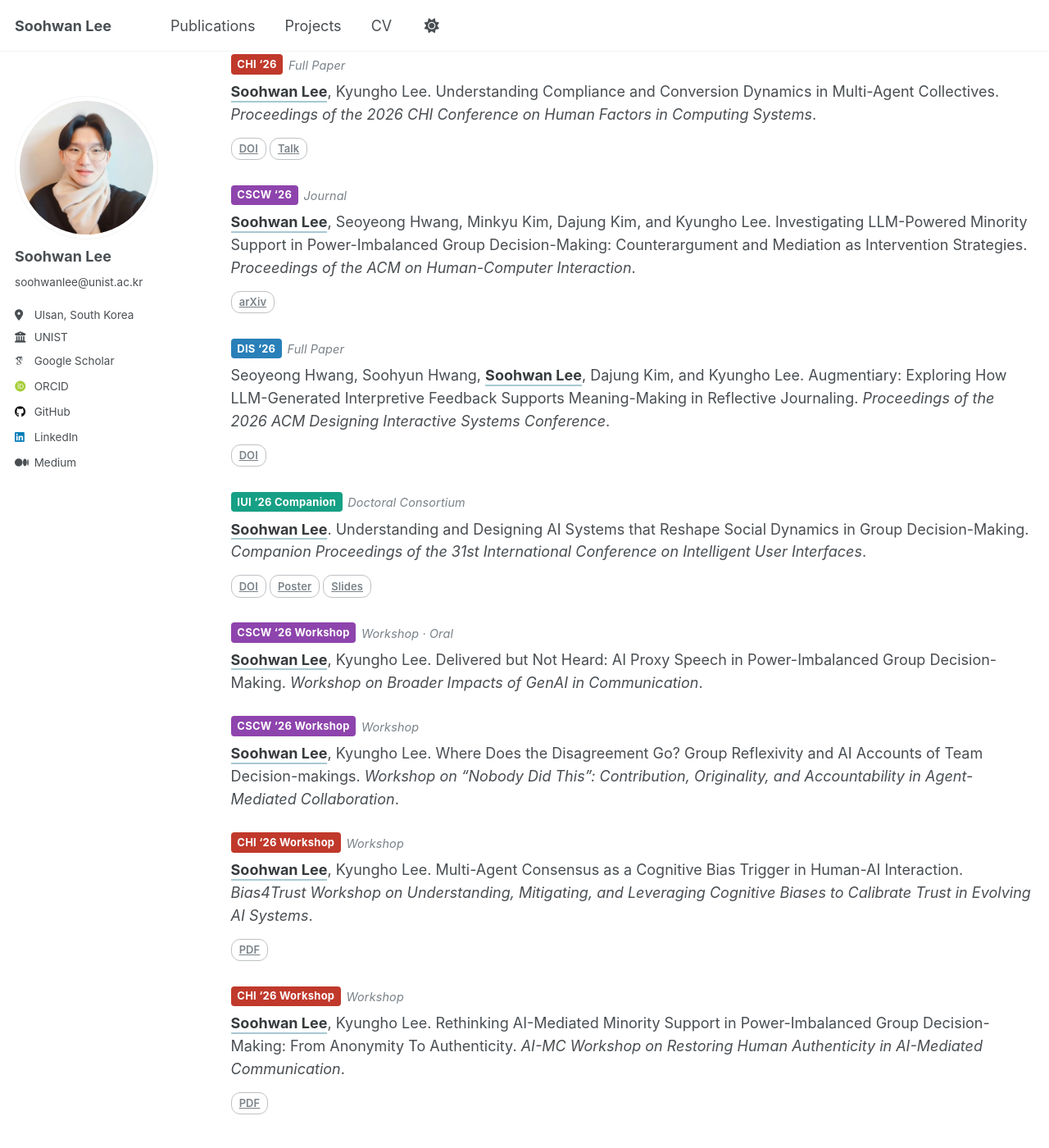
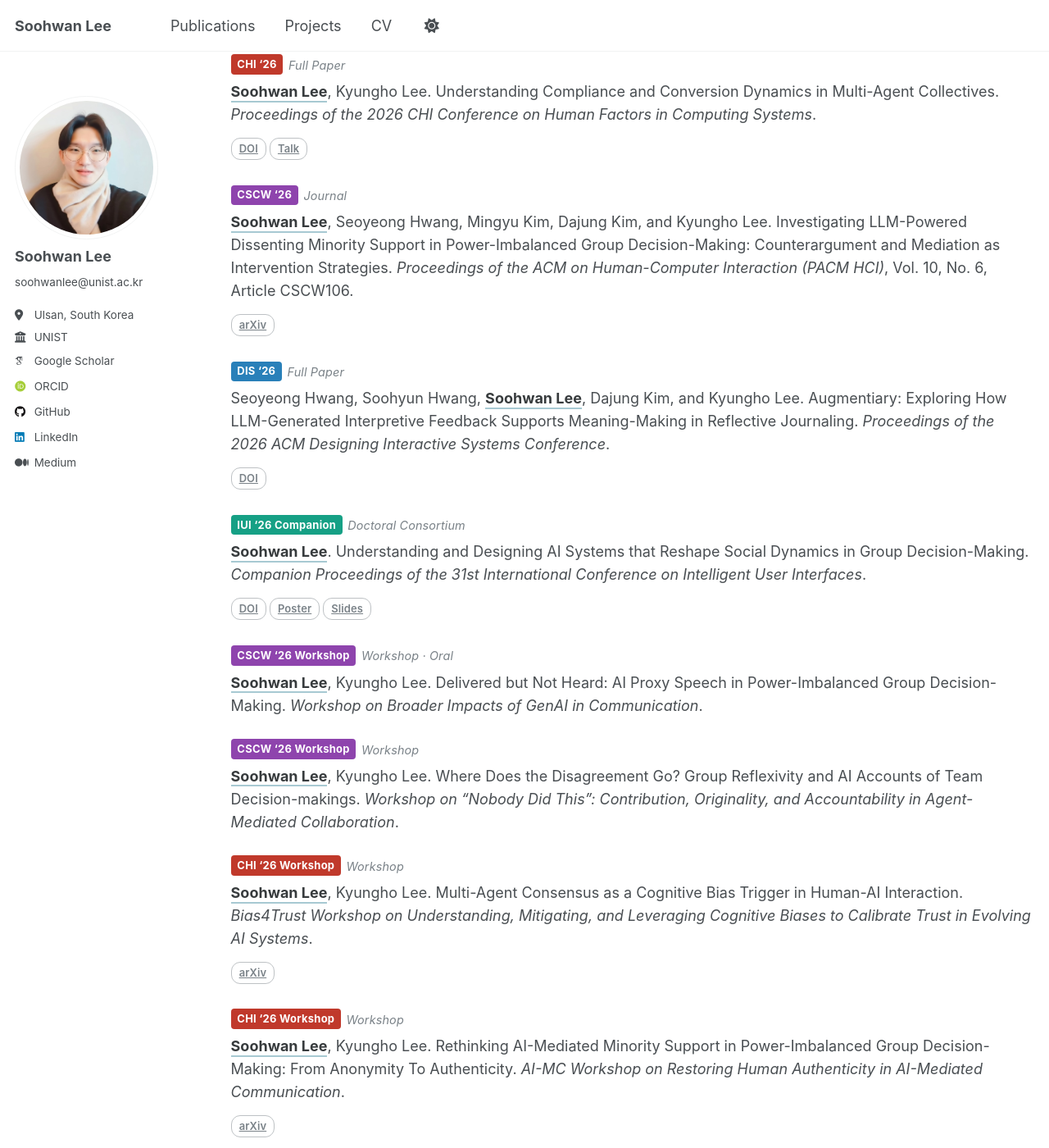
Before and after one commit to Soohwan-Lee/soohwan-lee.github.io, a Jekyll site: the page built from _pages/publications.md, in a window 1280 px wide and 1400 px high, scrolled down 705 px. Shown: the whole window at 82% size. Built offline with Jekyll 4.4.1, drawn with Linux system fonts in a browser that asks for light colours; some web fonts are replaced; some of the changed text lies outside the part shown.

Commit message:
publication metadata update

```diff
--- a/_pages/publications.md
+++ b/_pages/publications.md
@@ -58,7 +58,7 @@ Grouped by year. See my [Google Scholar](https://scholar.google.com/citations?us
 
 <div class="pub-item" data-cat="journal" markdown="1">
 <span class="pub-meta"><span class="pub-badge badge-cscw">CSCW '26</span><span class="pub-type">Journal</span></span>
-**Soohwan Lee**, Seoyeong Hwang, Minkyu Kim, Dajung Kim, and Kyungho Lee. Investigating LLM-Powered Minority Support in Power-Imbalanced Group Decision-Making: Counterargument and Mediation as Intervention Strategies. *Proceedings of the ACM on Human-Computer Interaction*.
+**Soohwan Lee**, Seoyeong Hwang, Mingyu Kim, Dajung Kim, and Kyungho Lee. Investigating LLM-Powered Dissenting Minority Support in Power-Imbalanced Group Decision-Making: Counterargument and Mediation as Intervention Strategies. *Proceedings of the ACM on Human-Computer Interaction (PACM HCI)*, Vol. 10, No. 6, Article CSCW106.
 <div class="pub-links"><a class="pub-link" href="https://arxiv.org/abs/2606.31762">arXiv</a></div>
 </div>
 
@@ -87,13 +87,13 @@ Seoyeong Hwang, Soohyun Hwang, **Soohwan Lee**, Dajung Kim, and Kyungho Lee. Aug
 <div class="pub-item" data-cat="workshop" markdown="1">
 <span class="pub-meta"><span class="pub-badge badge-chi">CHI '26 Workshop</span><span class="pub-type">Workshop</span></span>
 **Soohwan Lee**, Kyungho Lee. Multi-Agent Consensus as a Cognitive Bias Trigger in Human-AI Interaction. *Bias4Trust Workshop on Understanding, Mitigating, and Leveraging Cognitive Biases to Calibrate Trust in Evolving AI Systems*.
-<div class="pub-links"><a class="pub-link" href="/files/CHI26-Bias4Trust-Workshop.pdf">PDF</a></div>
+<div class="pub-links"><a class="pub-link" href="https://arxiv.org/abs/2604.22277">arXiv</a></div>
 </div>
 
 <div class="pub-item" data-cat="workshop" markdown="1">
 <span class="pub-meta"><span class="pub-badge badge-chi">CHI '26 Workshop</span><span class="pub-type">Workshop</span></span>
 **Soohwan Lee**, Kyungho Lee. Rethinking AI-Mediated Minority Support in Power-Imbalanced Group Decision-Making: From Anonymity To Authenticity. *AI-MC Workshop on Restoring Human Authenticity in AI-Mediated Communication*.
-<div class="pub-links"><a class="pub-link" href="/files/CHI26-AIMC-Workshop.pdf">PDF</a></div>
+<div class="pub-links"><a class="pub-link" href="https://arxiv.org/abs/2604.22319">arXiv</a></div>
 </div>
 
 ## 2025
@@ -150,7 +150,7 @@ Seoyeong Hwang, Soohyun Hwang, **Soohwan Lee**, Dajung Kim, and Kyungho Lee. Aug
 
 <div class="pub-item" data-cat="journal" markdown="1">
 <span class="pub-meta"><span class="pub-badge badge-journal">ADR</span><span class="pub-type">Journal</span></span>
-Sangsu Jang, **Soohwan Lee**, Temirlan Dzhoroev, Taeyoon Kim, Hyejin Oh, Nari Kim, and Young-Woo Park. Design Guidelines for Contextual Awareness and Management of Hygiene in Daily Life with Infectious Viruses. *Archives of Design Research*.
+Sangsu Jang, **Soohwan Lee**, Temirlan Dzhoroev, Taeyoon Kim, Hyejin Oh, Nari Kim, and Young-Woo Park. Design Guidelines for Contextual Awareness and Management of Hygiene in Daily Life with Infectious Viruses. *Archives of Design Research*, Vol. 34, No. 3, pp. 101–121.
 <div class="pub-links"><a class="pub-link" href="http://dx.doi.org/10.15187/adr.2021.08.34.3.101">DOI</a></div>
 </div>
 
```
